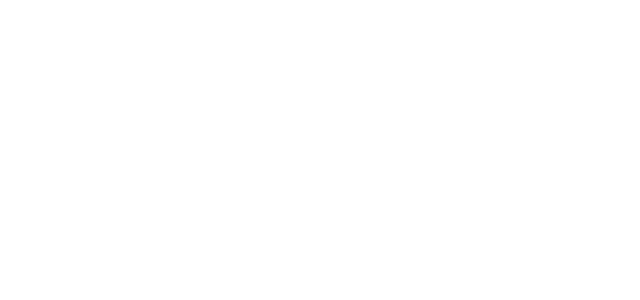
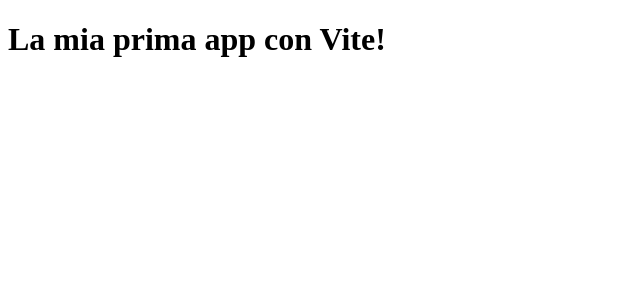
Before and after one commit to SantiGalvan/vite-hello-world, a Vue app: page / in a window 1280 px wide. Shown: the top 300 px of the page, without its empty margins (0-640 px from the left). Built offline with nearby package versions, Linux system fonts and the light colour scheme.

Commit message:
added Apptitle in App

```diff
--- a/src/App.vue
+++ b/src/App.vue
@@ -1,10 +1,17 @@
 <script>
+import AppTitle from './components/AppTitle.vue'
+
 export default {
-    name: 'MyApp'
+    name: 'MyApp',
+    components: {
+        AppTitle
+    }
 };
 </script>
 
-<template></template>
+<template>
+    <AppTitle />
+</template>
 
 
 <style></style>
```
